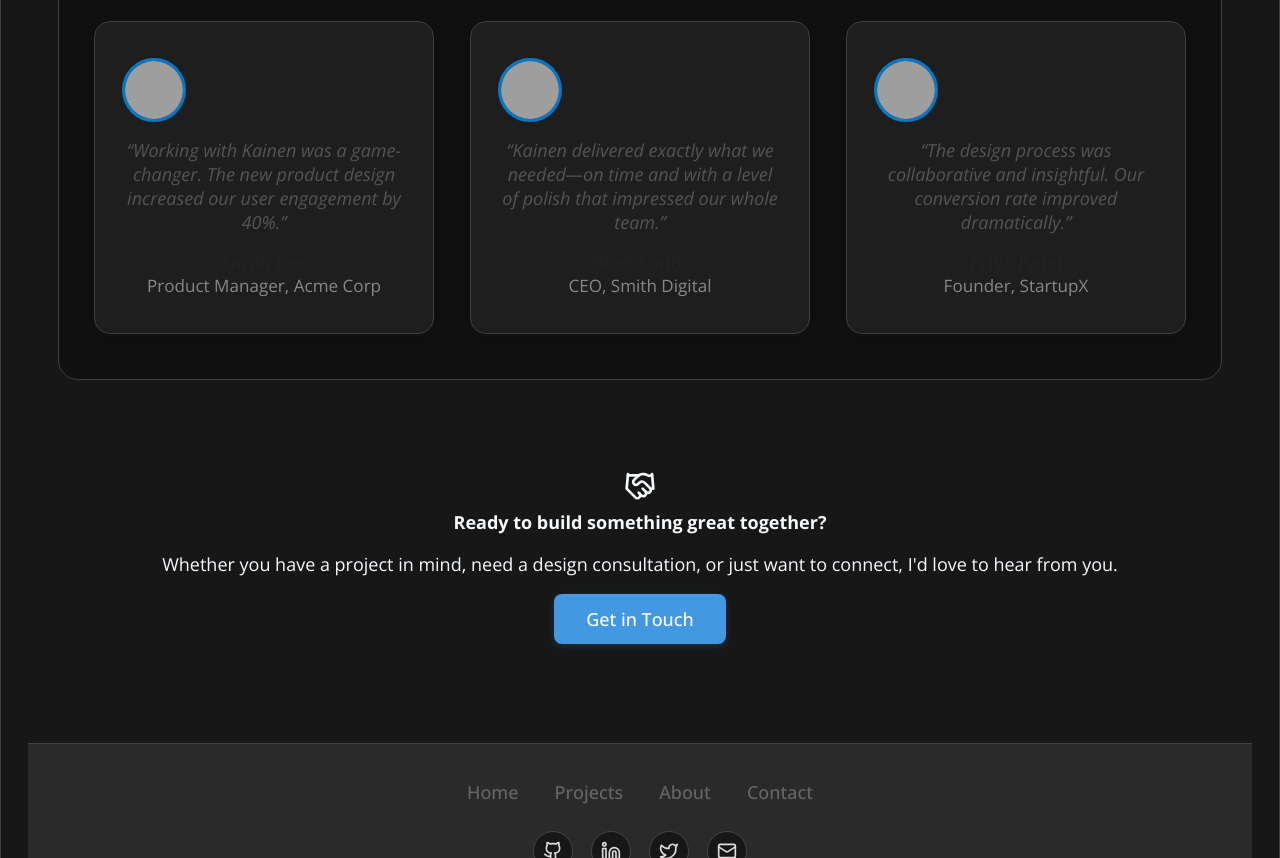
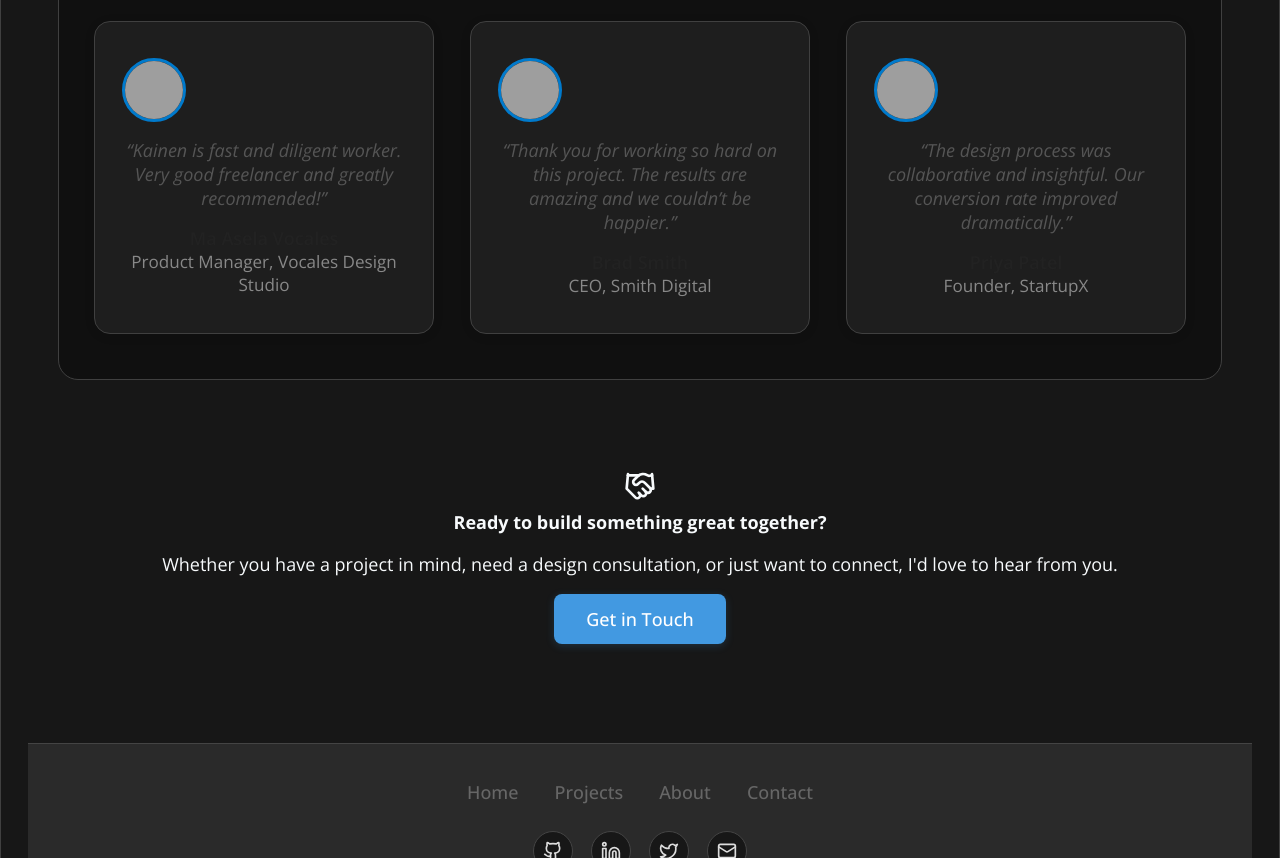
Before and after one commit to kainenw/portfolio_v2, a React (Create React App) app: page / in a window 1280 px wide. Shown: the part 2980-3838 px from the top of the page. Built offline with nearby package versions, Linux system fonts and the light colour scheme; grey boxes are pictures that could not be loaded.

Commit message:
refactor: reorganize project data structure; move featured projects, testimonials, and portfolio metrics to separate data files; update import paths accordingly test: remove About component tests as the file has been deleted style: update service card border color and dark theme styles in _Pages.css

```diff
--- /dev/null
+++ b/src/Data/portfolioMetrics.js
@@ -0,0 +1,31 @@
+// Portfolio metrics data
+export const portfolioMetrics = [
+	{
+		value: 55,
+		type: 'percentage',
+		label: 'Average Engagement Increase',
+		description: 'Across completed projects',
+		icon: 'increase',
+	},
+	{
+		value: 8,
+		type: 'number',
+		label: 'Projects Completed',
+		description: 'Design & development work',
+		icon: 'target',
+	},
+	{
+		value: 95,
+		type: 'percentage',
+		label: 'Client Satisfaction',
+		description: 'Based on project feedback',
+		icon: 'award',
+	},
+	{
+		value: 40,
+		type: 'percentage',
+		label: 'Average User Engagement Boost',
+		description: 'Measured post-launch',
+		icon: 'users',
+	},
+];
--- /dev/null
+++ b/src/Data/testimonials.js
@@ -0,0 +1,23 @@
+export const testimonials = [
+	{
+		name: 'Ma Asela Vocales',
+		company: 'Vocales Design Studio',
+		photo: '../../img/clients/Vocales.jpeg',
+		quote: 'Kainen is fast and diligent worker. Very good freelancer and greatly recommended!',
+		title: 'Product Manager',
+	},
+	{
+		name: 'Brad Smith',
+		company: 'Smith Digital',
+		photo: 'https://randomuser.me/api/portraits/men/32.jpg',
+		quote: 'Thank you for working so hard on this project. The results are amazing and we couldn’t be happier.',
+		title: 'CEO',
+	},
+	{
+		name: 'Priya Patel',
+		company: 'StartupX',
+		photo: 'https://randomuser.me/api/portraits/women/68.jpg',
+		quote: 'The design process was collaborative and insightful. Our conversion rate improved dramatically.',
+		title: 'Founder',
+	},
+];
--- a/src/Pages/Home/Homepage.js
+++ b/src/Pages/Home/Homepage.js
@@ -3,65 +3,11 @@ import { Helmet } from 'react-helmet-async';
 import Deck from '../../Components/Deck/Deck';
 import MetricsDisplay from '../../Components/MetricsDisplay/MetricsDisplay';
 import CTAButton from '../../Components/CTAButton/CTAButton';
-import { featuredProjects } from '../featuredProjectsData';
+import { featuredProjects } from '../../Data/featuredProjectsData';
 import { Sparkle, FolderOpen, Handshake, Quote } from 'lucide-react';
 import './Homepage.css'; // Import the new CSS file
-
-const testimonials = [
-	{
-		name: 'Sarah Lee',
-		company: 'Acme Corp',
-		photo: 'https://randomuser.me/api/portraits/women/44.jpg',
-		quote: 'Working with Kainen was a game-changer. The new product design increased our user engagement by 40%.',
-		title: 'Product Manager',
-	},
-	{
-		name: 'Brad Smith',
-		company: 'Smith Digital',
-		photo: 'https://randomuser.me/api/portraits/men/32.jpg',
-		quote: 'Kainen delivered exactly what we needed—on time and with a level of polish that impressed our whole team.',
-		title: 'CEO',
-	},
-	{
-		name: 'Priya Patel',
-		company: 'StartupX',
-		photo: 'https://randomuser.me/api/portraits/women/68.jpg',
-		quote: 'The design process was collaborative and insightful. Our conversion rate improved dramatically.',
-		title: 'Founder',
-	},
-];
-
-// Portfolio metrics data
-const portfolioMetrics = [
-	{
-		value: 55,
-		type: 'percentage',
-		label: 'Average Engagement Increase',
-		description: 'Across completed projects',
-		icon: 'increase',
-	},
-	{
-		value: 8,
-		type: 'number',
-		label: 'Projects Completed',
-		description: 'Design & development work',
-		icon: 'target',
-	},
-	{
-		value: 95,
-		type: 'percentage',
-		label: 'Client Satisfaction',
-		description: 'Based on project feedback',
-		icon: 'award',
-	},
-	{
-		value: 40,
-		type: 'percentage',
-		label: 'Average User Engagement Boost',
-		description: 'Measured post-launch',
-		icon: 'users',
-	},
-];
+import { testimonials } from '../../Data/testimonials';
+import { portfolioMetrics } from '../../Data/portfolioMetrics';
 
 function Homepage() {
 	return (
--- a/src/Pages/Projects/Case Studies/CaseStudyWrapper.js
+++ b/src/Pages/Projects/Case Studies/CaseStudyWrapper.js
@@ -1,7 +1,7 @@
 import React from 'react';
 import { useParams } from 'react-router-dom';
 import CaseStudy from './CaseStudy';
-import { designProjects, developmentProjects } from '../../projectsData';
+import { designProjects, developmentProjects } from '../../../Data/projectsData';
 
 // Combine only projects with full data for lookup
 const allProjects = [
--- a/src/Pages/Projects/Projects.js
+++ b/src/Pages/Projects/Projects.js
@@ -3,7 +3,7 @@ import { Helmet } from 'react-helmet-async';
 import '../_Pages.css';
 import Deck from '../../Components/Deck/Deck';
 import { FolderOpen } from 'lucide-react';
-import { designProjects, developmentProjects } from '../projectsData';
+import { designProjects, developmentProjects } from '../../Data/projectsData';
 
 function Projects() {
   const [activeTab, setActiveTab] = useState('design');
--- a/src/Pages/_Pages.css
+++ b/src/Pages/_Pages.css
@@ -663,7 +663,7 @@ iframe :not(.active) { display: none; }
 
 .service-card {
   background: var(--light-bg);
-  border: 1px solid var(--border-color, #e0e0e0);
+  border: 1px solid var(--border-color, #404040);
   border-radius: 12px;
   padding: 2rem;
   text-align: center;
@@ -757,7 +757,7 @@ iframe :not(.active) { display: none; }
 
 /* Dark theme styles for new sections */
 [data-theme="dark"] .service-card {
-  background: var(--card-background, #2a2a2a);
+  background: var(--dark-gray, #2a2a2a);
   border-color: var(--border-color, #444);
 }
 
```
Also changed, not shown: src/Data/featuredProjectsData.js (renamed from src/Pages/featuredProjectsData.js), src/Data/projectsData.js (renamed from src/Pages/projectsData.js), src/img/clients/Vocales.jpeg (added), 1 other file (tests, documents, lock files or other folders).
